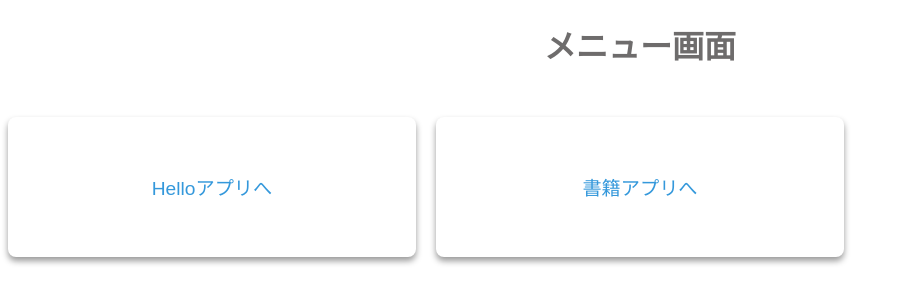
After one commit to inoueshinichi/Book_Django2, a Django app: template myproject/templates/menu.html in a window 1280 px wide. The commit adds this page. Shown: the top 304 px of the page, without its empty margins (0-907 px from the left). Run offline with Django 3.2, Linux system fonts and the light colour scheme; the template is opened without the code that fills it, so the values that code supplies are empty.

Commit message:
[U] TodoListまで

```diff
--- a/myproject/bookapp/templates/bookapp/book_list.html
+++ b/myproject/bookapp/templates/bookapp/book_list.html
@@ -49,6 +49,8 @@
         </ul>
     {% endif %}
     <a href="{% url 'book_create' %}">新規作成</a>
+    <br>
+    <a href="{% url 'menu' %}">メニューに戻る</a>
     <ul>
         {% if book_list %}
             {% for book in book_list %}
--- /dev/null
+++ b/myproject/myproject/views.py
@@ -0,0 +1,4 @@
+from django.views.generic import TemplateView
+
+class MenuPageView(TemplateView):
+    template_name = 'menu.html'
--- /dev/null
+++ b/myproject/static/menu.css
@@ -0,0 +1,37 @@
+
+.menu-container {
+    display: grid;
+    grid-template-columns: repeat(3, 1fr);
+    gap: 20px;
+    justify-items: center;
+    align-items: center;
+    margin-top: 50px;
+}
+
+.menu-item {
+    background-color: #ffffff;
+    color: #3498db;
+    padding: 20px;
+    border-radius: 8px;
+    text-decoration: none;
+    font-size: 1.2em;
+    font-weight: 500;
+    box-shadow: 0 4px 6px rgba(0, 0, 0, 0.4);
+    transition: background-color 0.3s ease, transform 0.3s ease,
+    box-shadow 0.3s ease;
+    display: flex;
+    justify-content: center;
+    align-items: center;
+    width: 90%;
+    height: 100px;
+    text-align: center;
+}
+
+.menu-item:active {
+    transform: translateY(-2px);
+}
+
+.menu-header {
+    text-align: center;
+    margin-bottom: 30px;
+}
--- /dev/null
+++ b/myproject/templates/menu.html
@@ -0,0 +1,23 @@
+<!DOCTYPE html>
+<html lang="ja">
+<head>
+    <meta charset="UTF-8">
+    <title>メニュー画面</title>
+    {% load static %}
+    <link rel="stylesheet" href="{% static 'main.css' %}">
+    <link rel="stylesheet" href="{% static 'menu.css' %}">
+</head>
+<body>
+    <div class="container">
+        <h1 class="menu-header">メニュー画面</h1>
+        <div class="menu-container">
+            <a href="{% url 'hello' %}" class="menu-item">Helloアプリへ</a>
+            <a href="{%  url 'book_list' %}" class="menu-item">書籍アプリへ</a>
+            {% comment %}
+            現時点ではコメントアウトしておく
+            <a href="{% url 'todo_list' %}" class="menu-item">ToDoアプリへ</a>
+            {% endcomment %}
+        </div>
+    </div>
+</body>
+</html>
--- /dev/null
+++ b/myproject/todoapp/urls.py
@@ -0,0 +1,6 @@
+from django.urls import path
+from . import views
+
+urlpatterns = [
+    path('list/', views.TodoListView.as_view(), name='todo_list'),
+]
```
Also changed, not shown: myproject/bookapp/forms.py (+31 -0 lines), myproject/bookapp/templates/bookapp/book_form.html (+25 -2 lines), myproject/todoapp/static/todoapp/styles.css (added, +54 -0 lines), myproject/todoapp/templates/todoapp/todo_list.html (added, +36 -0 lines).
